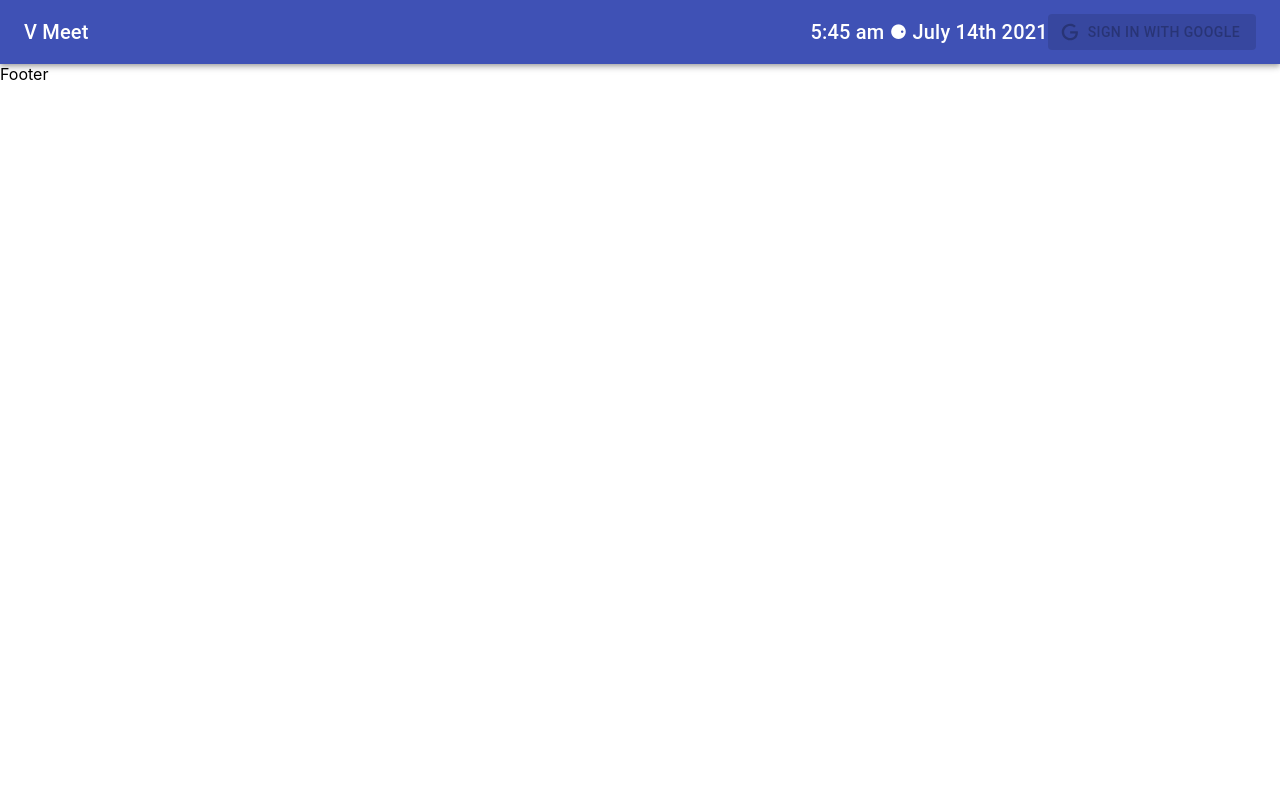
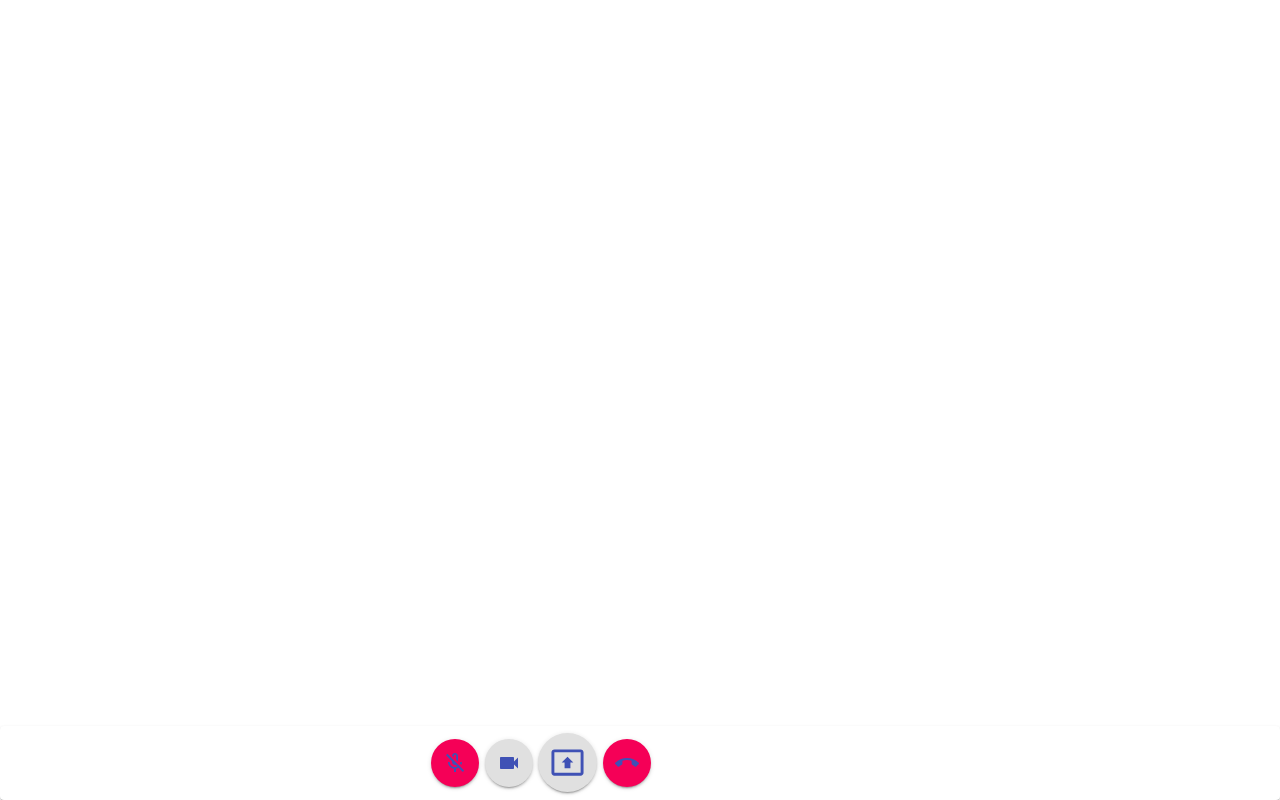
Before and after one commit to vdmondkr2002/VMeet, a React (Create React App) app in the folder client/: page /1 in a window 1280 px wide. Built offline with nearby package versions, Linux system fonts and the light colour scheme.

Commit message:
Callpage initiated

```diff
--- a/client/src/App.js
+++ b/client/src/App.js
@@ -5,6 +5,7 @@ import HomePage from "./components/HomePage/HomePage";
 import Navbar from "./components/Navbar/Navbar";
 import Footer from "./components/Footer/Footer";
 import JoiningPage from "./components/JoiningPage/JoiningPage";
+import CallPage from './components/CallPage/CallPage'
 import { useDispatch } from "react-redux";
 import { loadUser } from "./actions/auth";
 
@@ -15,12 +16,11 @@ const App = () => {
   },[])
   return (
     <Router>
-        <Navbar />
         <Switch>
           <Route exact path="/" component={HomePage} />
           <Route exact path="/join" component={JoiningPage}/>
+          <Route exact path="/:code" component={CallPage}/>
         </Switch>
-        <Footer />
     </Router>
   );
 };
--- /dev/null
+++ b/client/src/components/CallPage/CallPage.js
@@ -0,0 +1,27 @@
+
+import React, { useEffect, useRef, useState } from 'react'
+import { Container,makeStyles } from '@material-ui/core'
+import CallPageFooter from './CallPageFooter/CallPageFooter'
+
+const useStyles = makeStyles((theme)=>({
+    mainCont:{
+        height:"100vh",
+    }
+}))
+const CallPage = () => {
+    const classes = useStyles()
+    const myVideo = useRef();
+    const [stream,setStream] = useState(true)
+
+
+
+
+
+    return (
+        <Container className={classes.mainCont}>
+            <CallPageFooter/>
+        </Container>
+    )
+}
+
+export default CallPage
--- /dev/null
+++ b/client/src/components/CallPage/CallPageFooter/CallPageFooter.js
@@ -0,0 +1,84 @@
+
+import React, { useEffect, useRef, useState } from 'react'
+import { Box, Paper,makeStyles, Grid,IconButton, Button } from '@material-ui/core'
+import MicNoneSharpIcon from '@material-ui/icons/MicNoneSharp';
+import MicOffOutlinedIcon from '@material-ui/icons/MicOffOutlined';
+import VideocamIcon from '@material-ui/icons/Videocam';
+import VideocamOffIcon from '@material-ui/icons/VideocamOff';
+import PresentToAllIcon from '@material-ui/icons/PresentToAll';
+import MoreVertIcon from '@material-ui/icons/MoreVert';
+import CallEndIcon from '@material-ui/icons/CallEnd';
+
+const useStyles = makeStyles((theme)=>({
+    mainPaper:{
+        padding:"0.3em"
+    },
+    callBtns:{
+        margin:"0.2em",
+        padding:"0",
+        borderRadius:"75%",
+        minWidth:"auto"
+    }
+}))
+
+const CallPageFooter = () => {
+    const classes = useStyles()
+    const [mute,setMute] = useState(true)
+    const [videoon,setVideoOn] = useState(true)
+
+
+    const handleClickMute = ()=>{
+        setMute(prev=>!prev)
+    }
+
+    const handleClickVideo = ()=>{
+        setVideoOn(prev=>!prev)
+    }
+
+    const handleEndCall = ()=>{
+        console.log("call ended")
+    }
+
+    return (
+        <Box position="absolute" bottom="0" left="0" width="100%">
+            <Paper className={classes.mainPaper}>
+                <Grid container>
+                    <Grid item sm="4">
+
+                    </Grid>
+                    <Grid item sm="8">
+                        <Button className={classes.callBtns} color={mute?"secondary":"default"} variant="contained">
+                        <IconButton color="inherit" onClick={handleClickMute}>
+                            {
+                            !mute?(<MicNoneSharpIcon fontSize="medium"  color="primary" />):(<MicOffOutlinedIcon fontSize="medium"  color="primary" />)
+                            }
+                        </IconButton>
+                        </Button>
+                        <Button className={classes.callBtns} color={!videoon?"secondary":"default"} variant="contained">
+                        <IconButton onClick={handleClickVideo}>
+                            {
+                                videoon?(<VideocamIcon fontSize="medium"  color="primary" />):(<VideocamOffIcon fontSize="medium"  color="primary" />)
+                            }
+                        </IconButton>
+                        </Button>
+                        <Button className={classes.callBtns} variant="contained">
+                        <IconButton>
+                            <PresentToAllIcon fontSize="large" color="primary"/>
+                        </IconButton>
+                        </Button>
+                        <Button className={classes.callBtns} color="secondary" variant="contained">
+                            <IconButton onClick={handleEndCall}>
+                                <CallEndIcon fontSize="medium" color="primary"/>
+                            </IconButton>
+                        </Button>
+                    </Grid>
+                    <Grid item sm="4">
+
+                    </Grid>
+                </Grid>
+            </Paper>
+        </Box>
+    )
+}
+
+export default CallPageFooter
--- a/client/src/components/HomePage/HomePage.js
+++ b/client/src/components/HomePage/HomePage.js
@@ -1,9 +1,12 @@
 import React from "react";
+import Navbar from '../Navbar/Navbar'
+import Footer from '../Footer/Footer'
 import "./styles.css";
 
 const HomePage = () => {
   return (
     <>
+      <Navbar/>
       <div className="main1">
         <div className="left">
           <div className="YpQfNc">
@@ -16,6 +19,7 @@ const HomePage = () => {
         </div>
         <div className="right">Right</div>
       </div>
+      <Footer/>
     </>
   );
 };
--- a/client/src/components/Navbar/Navbar.js
+++ b/client/src/components/Navbar/Navbar.js
@@ -153,7 +153,7 @@ const Navbar = () => {
             </>
           ):(
             <GoogleLogin
-                clientId="716279671550-uhbhnkiocr43jt3don07qtr9inmi4hk7.apps.googleusercontent.com"
+                clientId="771936552840-bo8590qfhbgqqp1e12fe8pllbqvkfo4g.apps.googleusercontent.com"
                 render={(renderProps) => (
                   <Box align="center">
                     <Button
```
Also changed, not shown: client/src/components/CallPage/CallPageHeader/CallPageHeader.js (added, +11 -0 lines), client/src/api/user.js (added).
